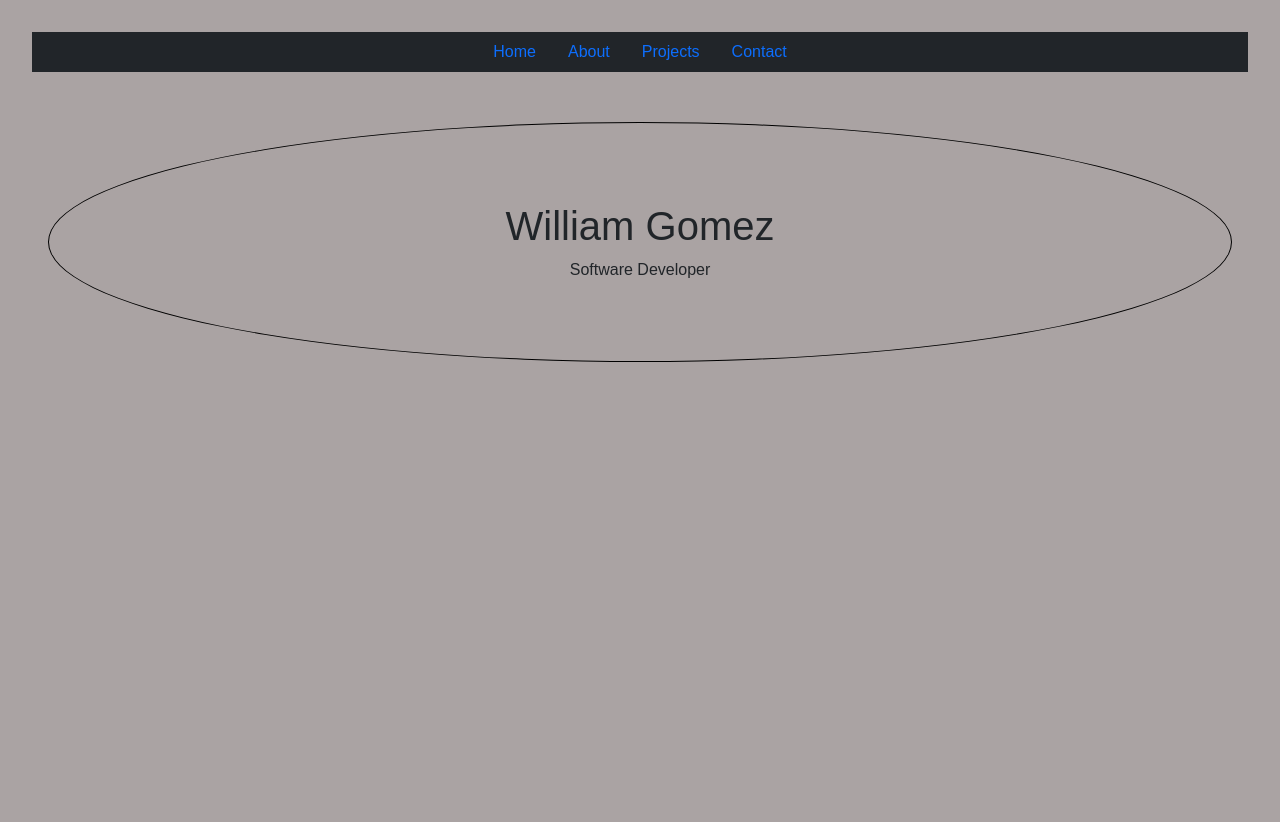
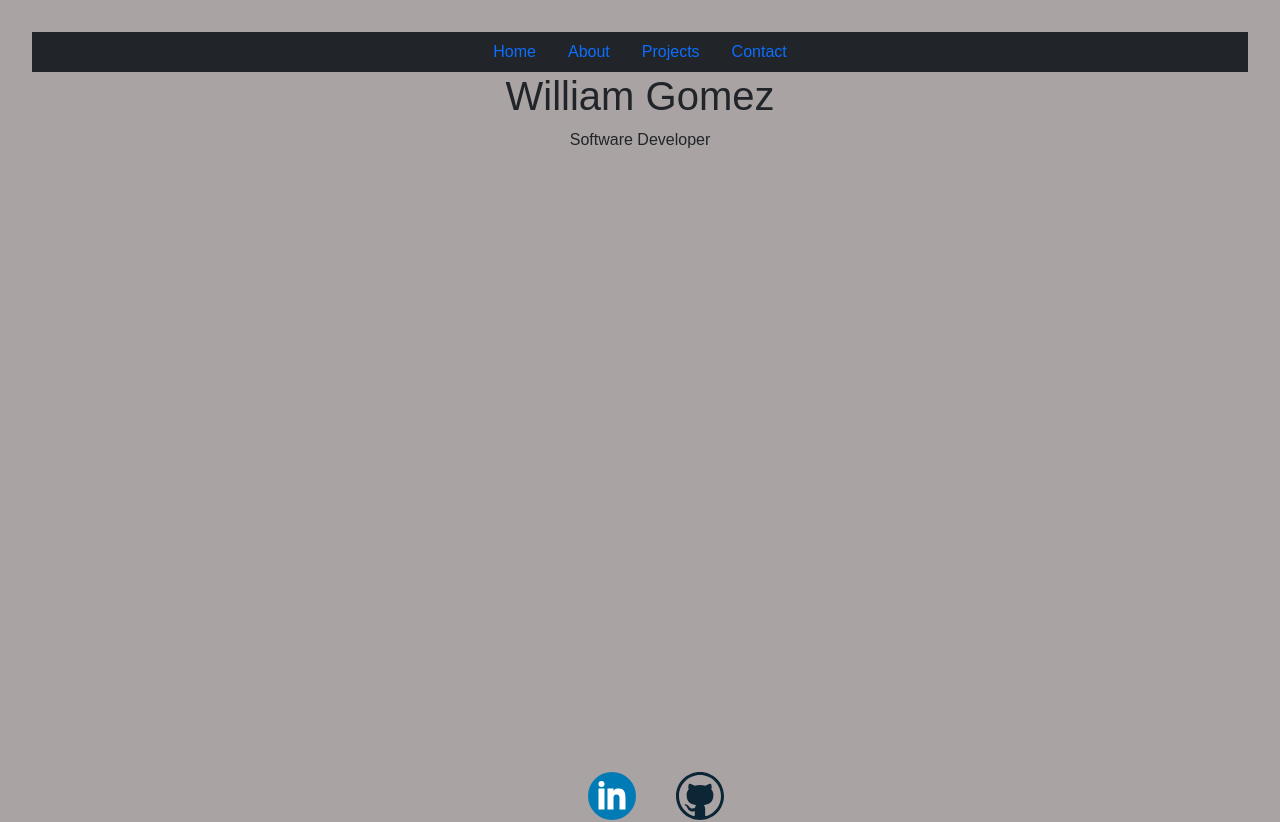
Before and after one commit to Wgomez1987/React-Profile, a React (Vite) app: page / in a window 1280 px wide. Shown: the top 822 px of the page. Built offline with nearby package versions, Linux system fonts and the light colour scheme.

Commit message:
committing from other machine

```diff
--- a/src/App.css
+++ b/src/App.css
@@ -30,6 +30,11 @@
   font-family: fantasy;
 
 }
+.paragraph1 {
+  justify-content: center;
+  text-align: center;
+  align-items: center;
+}
 
 .title {
   font-family: fantasy;
@@ -53,7 +58,7 @@
 
 
 main {
-  min-height: 100vh;
+  min-height: 85vh;
 
 }
 
@@ -79,16 +84,3 @@
 #contact-links a {
   text-decoration: none;
 }
-
-.header {
-  border-radius: 300%;
-  border: 1px solid black;
-  min-width: 25vw;
-  min-height: 30vh;
-  margin-top: 50px;
-  display: flex;
-  justify-content: center;
-  align-items: center;
-  flex-direction: column;
-
-}
--- a/src/pages/About.jsx
+++ b/src/pages/About.jsx
@@ -1,10 +1,13 @@
 export default function About() {
     return (
-      <div>
+      <div className='about d-flex justify-content-center flex-column text-center'>
         <h1>About Page</h1>
+        <div className='paragraph1'>
         <p>
          About paragraph here.
         </p>
+        </div>
+
       </div>
     );
   }
--- a/src/pages/Home.jsx
+++ b/src/pages/Home.jsx
@@ -1,4 +1,3 @@
-
 export default function Home() {
   return (
     <div>
```
